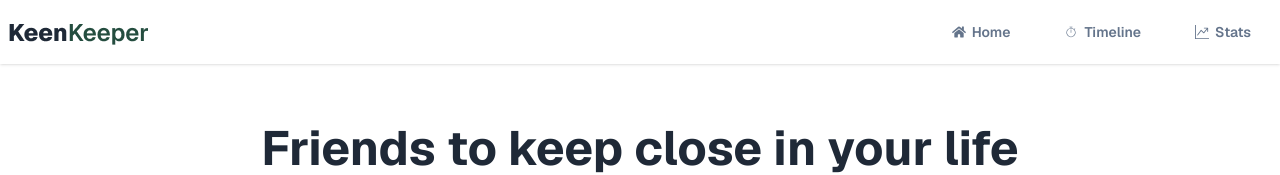
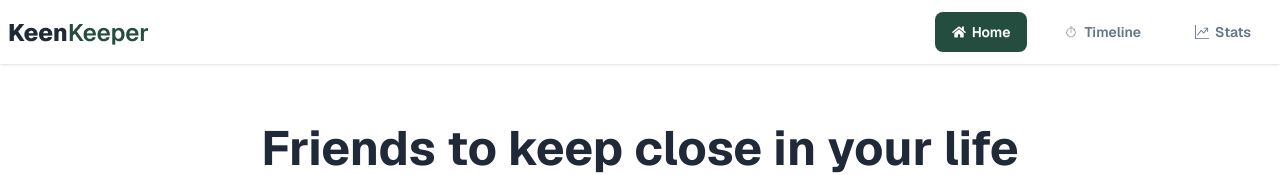
Before and after one commit to with-ph-b13/a-7, a React (Vite) app: page / in a window 1280 px wide. Shown: the top 175 px of the page. Built offline with nearby package versions, Linux system fonts and the light colour scheme.

Commit message:
added active styles to nav links

```diff
--- a/src/components/shared/Navbar/Navbar.jsx
+++ b/src/components/shared/Navbar/Navbar.jsx
@@ -7,9 +7,11 @@ import { CiStopwatch } from 'react-icons/ci';
 import { BsGraphUpArrow } from 'react-icons/bs';
 const Navbar = () => {
   const links = <>
-    <NavLink to={'/'} ><li className='btn btn-ghost text-[#64748B]'><FaHome /> Home</li></NavLink>
-    <NavLink to={'/timeline'}><li className='btn btn-ghost text-[#64748B]'><CiStopwatch /> Timeline</li></NavLink>
-    <NavLink to={'/stats'}><li className='btn btn-ghost text-[#64748B]'><BsGraphUpArrow /> Stats</li></NavLink>
+    <NavLink to={'/'} className={({ isActive }) => `${isActive ? 'bg-[#244D3F] text-white' : ''} rounded-lg`}><li className='btn btn-ghost '><FaHome /> Home</li></NavLink>
+
+    <NavLink to={'/timeline'} className={({ isActive }) => `${isActive ? 'bg-[#244D3F] text-white' : ''} rounded-lg`}><li className='btn btn-ghost '><CiStopwatch /> Timeline</li></NavLink>
+
+    <NavLink to={'/stats'} className={({ isActive }) => `${isActive ? 'bg-[#244D3F] text-white' : ''} rounded-lg`}><li className='btn btn-ghost'><BsGraphUpArrow /> Stats</li></NavLink>
   </>
   return (
     <nav className=" bg-base-100 shadow-sm">
@@ -19,7 +21,7 @@ const Navbar = () => {
           <img src={navLogo} width={141} height={31} fetchpriority="high" alt=""  decoding="async" decoding="async" decoding="async"/>
         </div>
         <div className="flex-none">
-          <ul className="flex items-center px-1 gap-5">
+          <ul className="flex items-center px-1 gap-5 text-[#64748B]">
             {links}
           </ul>
         </div>
```
